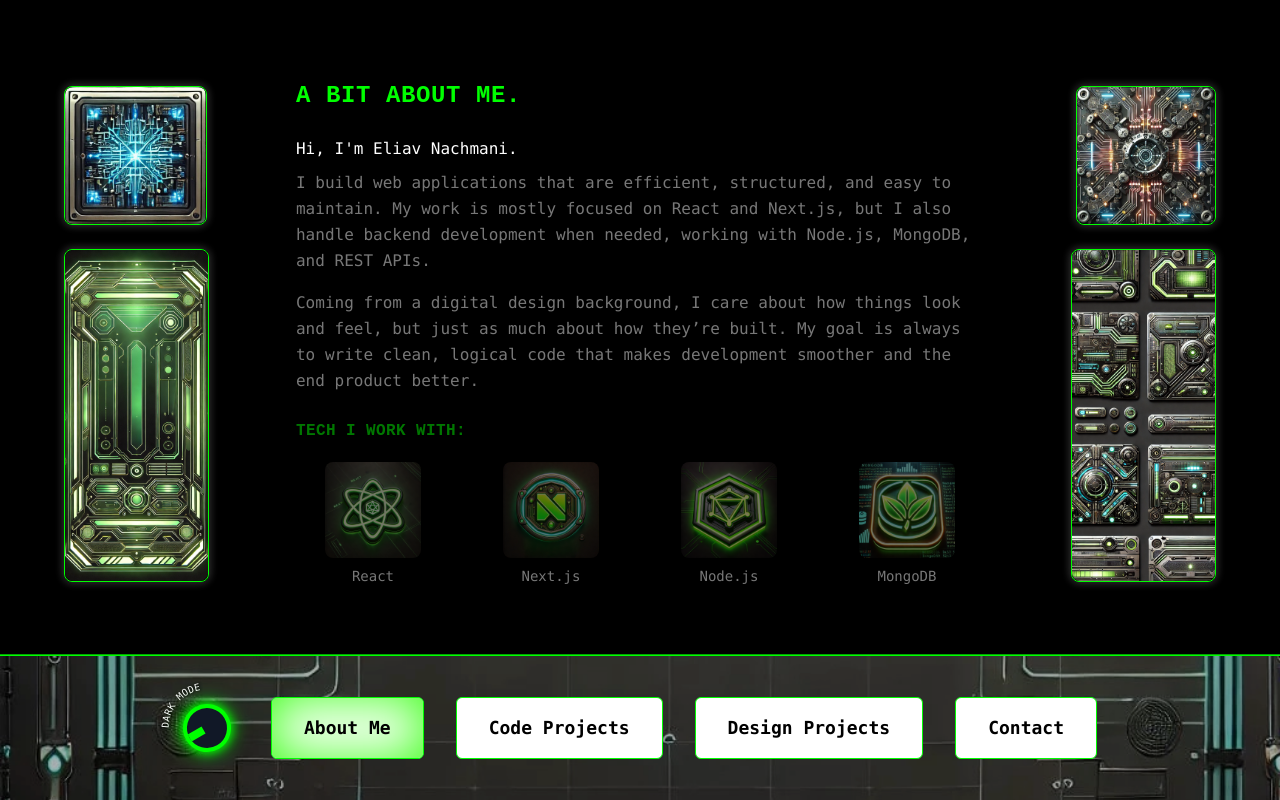
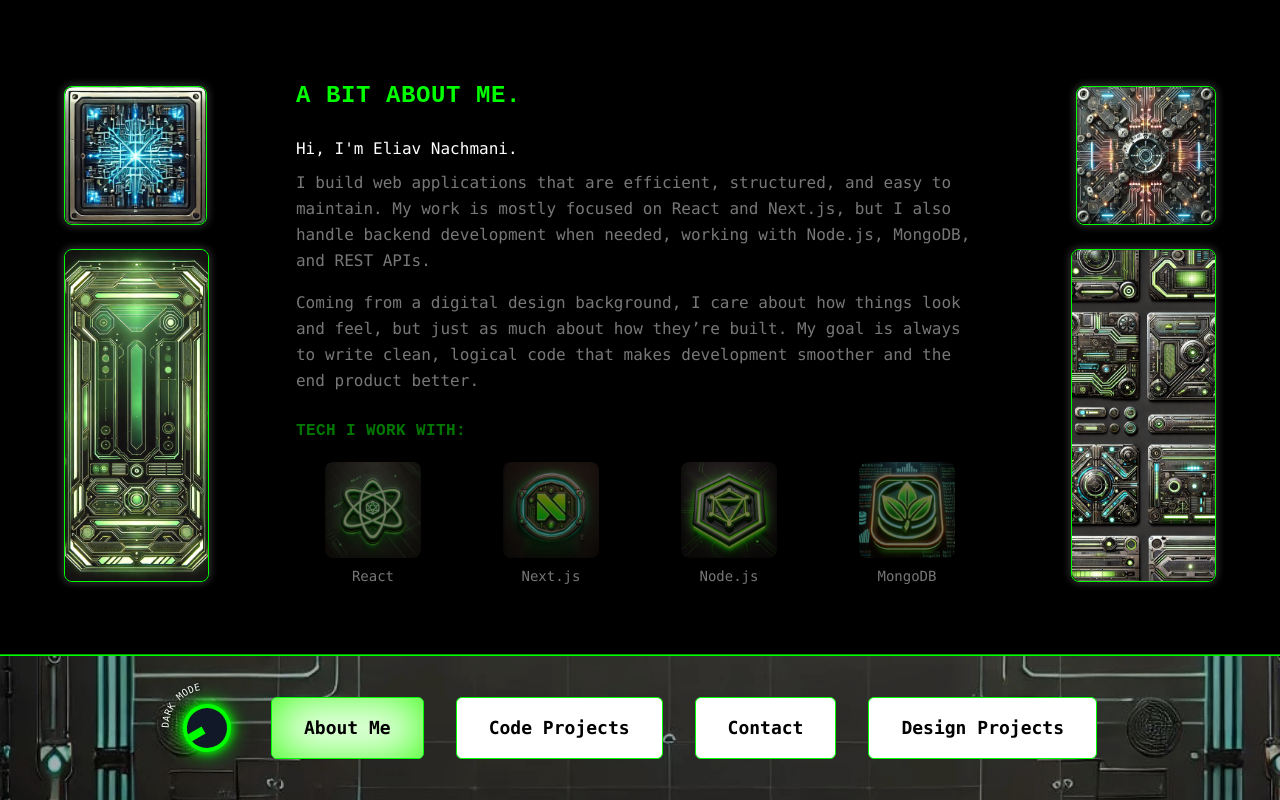
Before and after one commit to Eliav-Nachmani/portfolio, a Next.js app: page / in a window 1280 px wide. Built offline with nearby package versions, Linux system fonts and the light colour scheme.

Commit message:
animation

```diff
--- a/src/components/layout/Navigation.tsx
+++ b/src/components/layout/Navigation.tsx
@@ -39,8 +39,9 @@ const Navigation = () => {
           {[
             { label: "About Me", path: "/", external: false },
             { label: "Code Projects", path: "/projects", external: false },
+            { label: "Contact", path: "/contact", external: false },
             { label: "Design Projects", path: "https://eliavnachmani.wixsite.com/eliavnachmani", external: true },
-            { label: "Contact", path: "/contact", external: false },
+
           ].map(({ label, path, external }, index) => {
             const isActive = activeButton === label;
 
```
